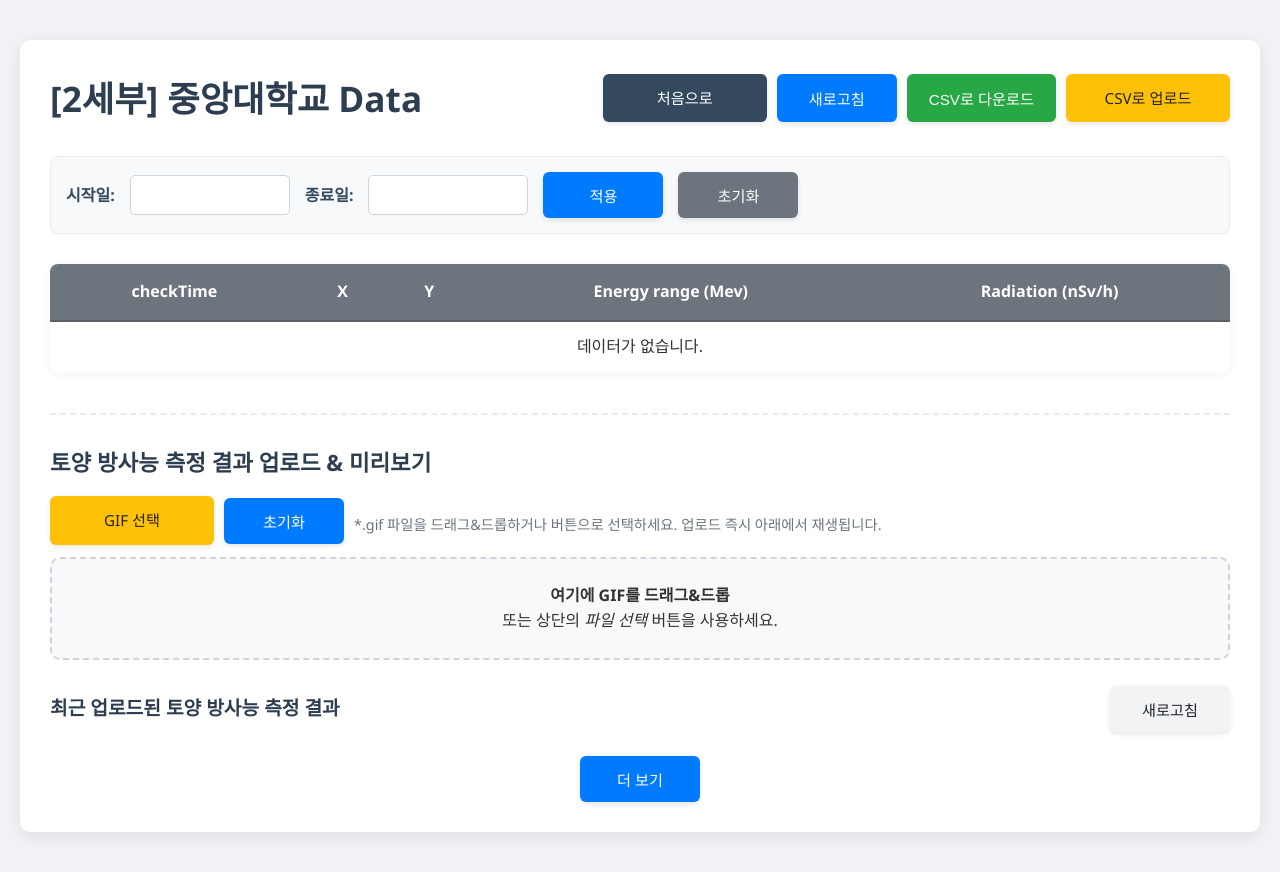
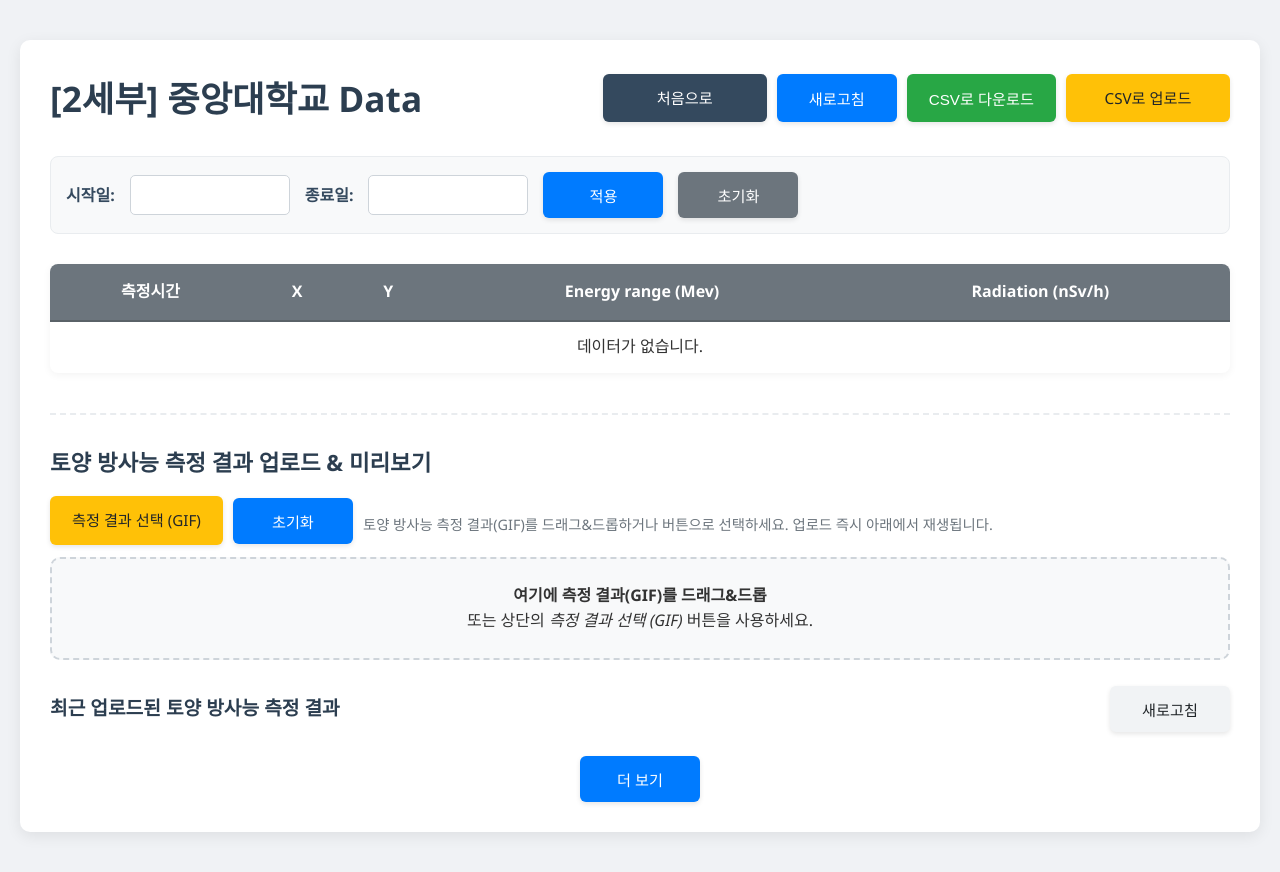
Before and after one commit to HYoung90/radiation, a Flask app: page /analysis1 in a window 1280 px wide. Run offline with Flask 3, Linux system fonts and the light colour scheme; data that the repository does not hold is empty; parts of the project's set-up code (start-up, migrations or seed data) failed here and were passed over; some libraries are stand-ins or nearby versions.

Commit message:
templates revised

```diff
--- a/templates/analysis1.html
+++ b/templates/analysis1.html
@@ -78,7 +78,7 @@
     .btn-back{ background-color:#34495e; }
     .btn-back:hover{ background-color:#2c3e50; }
 
-    /* 색상 정리: 다운로드=초록, 업로드=노랑, 새로고침/적용=파랑, 초기화=회색 */
+    /* 색상: 다운로드=초록, 업로드=노랑, 새로고침/적용=파랑, 초기화=회색 */
     .btn-refresh, .btn-apply { background-color:#007bff; }
     .btn-refresh:hover, .btn-apply:hover { background-color:#0056b3; }
 
@@ -181,7 +181,7 @@
     /* 파일 선택 숨김 */
     #file-upload{ display:none; }
 
-    /* ===== GIF 업로드 & 갤러리 ===== */
+    /* ===== 토양 방사능 측정 결과(GIF) 업로드 & 갤러리 ===== */
     .extra-section{
       margin-top:40px; padding-top:30px; border-top:2px dashed #e9ecef;
     }
@@ -276,7 +276,7 @@
     <table id="weatherTable">
       <thead>
       <tr>
-        <th>checkTime</th>
+        <th>측정시간</th>
         <th>X</th>
         <th>Y</th>
         <th>Energy range (Mev)</th>
@@ -300,32 +300,32 @@
       </tbody>
     </table>
 
-    <!-- ===== GIF 업로드 ===== -->
+    <!-- ===== 토양 방사능 측정 결과(GIF) 업로드 & 갤러리 ===== -->
     <div class="extra-section" id="gifSection">
       <h2>토양 방사능 측정 결과 업로드 & 미리보기</h2>
       <div class="gif-toolbar">
-        <label for="gif-file" class="btn btn-upload">GIF 선택</label>
+        <label for="gif-file" class="btn btn-upload">측정 결과 선택 (GIF)</label>
         <button class="btn btn-apply" id="gifResetBtn" type="button">초기화</button>
-        <span class="gif-info">*.gif 파일을 드래그&드롭하거나 버튼으로 선택하세요. 업로드 즉시 아래에서 재생됩니다.</span>
+        <span class="gif-info">토양 방사능 측정 결과(GIF)를 드래그&드롭하거나 버튼으로 선택하세요. 업로드 즉시 아래에서 재생됩니다.</span>
       </div>
       <input id="gif-file" type="file" accept="image/gif">
       <div class="gif-dropzone" id="gifDropzone">
-        <strong>여기에 GIF를 드래그&드롭</strong><br>
-        또는 상단의 <em>파일 선택</em> 버튼을 사용하세요.
+        <strong>여기에 측정 결과(GIF)를 드래그&드롭</strong><br>
+        또는 상단의 <em>측정 결과 선택 (GIF)</em> 버튼을 사용하세요.
       </div>
 
       <div class="preview" id="gifPreviewWrap">
         <h3>미리보기</h3>
-        <img id="gifPreview" alt="GIF preview">
+        <img id="gifPreview" alt="측정 결과 미리보기">
       </div>
 
       <div class="preview" id="gifSavedWrap">
         <h3>서버 저장본</h3>
-        <img id="gifSaved" alt="Saved GIF">
+        <img id="gifSaved" alt="저장된 측정 결과">
         <div class="saved-url">URL: <a id="gifSavedLink" href="#" target="_blank" rel="noopener"></a></div>
       </div>
 
-      <!-- ===== GIF 갤러리 ===== -->
+      <!-- 갤러리 -->
       <div class="gallery-head">
         <h3>최근 업로드된 토양 방사능 측정 결과</h3>
         <div>
@@ -359,7 +359,7 @@
         lengthChange: false,
         searching: false,
         ordering: true,       // 정렬 사용
-        order: [[0, 'desc']], // checkTime 내림차순
+        order: [[0, 'desc']], // 측정시간 내림차순
         info: true,
         autoWidth: false,
         pageLength: 20,
@@ -401,7 +401,7 @@
       });
       setDatesFromURL();
 
-      // ===== GIF 업로드 =====
+      // ===== 토양 방사능 측정 결과(GIF) 업로드 =====
       const gifFileInput = document.getElementById('gif-file');
       const gifDropzone  = document.getElementById('gifDropzone');
       const gifPreviewWrap = document.getElementById('gifPreviewWrap');
@@ -415,7 +415,7 @@
         return file && (file.type === 'image/gif' || file.name.toLowerCase().endsWith('.gif'));
       }
       function handleGif(file){
-        if (!isGif(file)) { alert('GIF 파일만 업로드할 수 있어요.'); return; }
+        if (!isGif(file)) { alert('토양 방사능 측정 결과(GIF) 파일만 업로드할 수 있어요.'); return; }
 
         // 1) 미리보기
         const url = URL.createObjectURL(file);
@@ -472,7 +472,7 @@
         gifSavedWrap.style.display = 'none';
       });
 
-      // ===== GIF 갤러리 =====
+      // ===== 갤러리 =====
       let gifLimit = 24;
       const grid = document.getElementById('gifGrid');
       const loadMoreBtn = document.getElementById('loadMoreBtn');
@@ -485,7 +485,7 @@
           card.className = 'gif-card';
           card.innerHTML = `
             <a href="${it.url}" target="_blank" rel="noopener">
-              <img src="${it.url}" alt="${it.filename || 'gif'}" loading="lazy">
+              <img src="${it.url}" alt="${it.filename || '측정 결과'}" loading="lazy">
             </a>
             <div class="gif-meta">
               <span title="${it.filename || ''}">${(it.created_at ? new Date(it.created_at).toLocaleString() : '')}</span>
```
